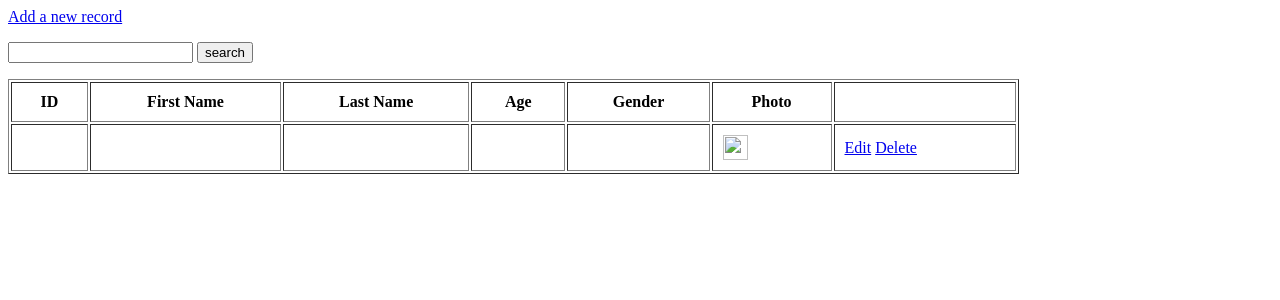
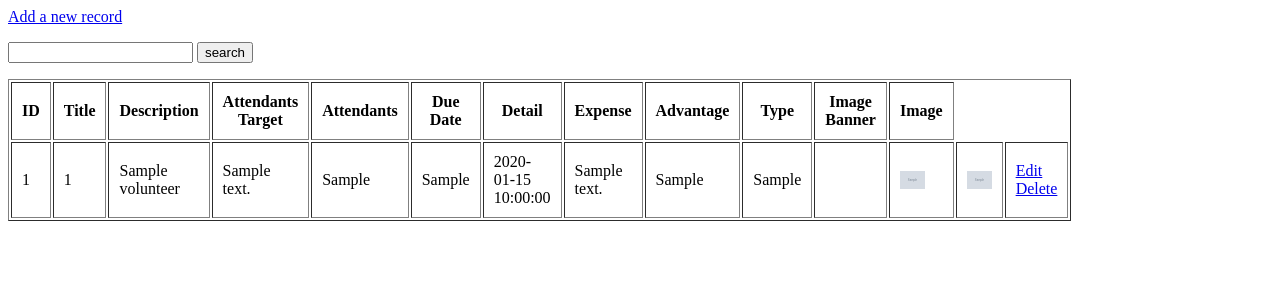
Before and after one commit to plankton-pp/volunteerHub, a PHP site: page /view.php in a window 1280 px wide. Shown: the top 300 px of the page. Run offline with PHP 8.4, Linux system fonts and the light colour scheme; tables that the repository leaves empty or names only in its code hold one stand-in row (values such as "Sample post"); grey boxes marked "Sample" are stand-in pictures; data that the repository does not hold is empty.

Commit message:
Add files via upload

```diff
--- a/htm/view.php
+++ b/htm/view.php
@@ -16,40 +16,52 @@
 </form>
 <?php
 // connect to the database
-$conn=mysqli_connect("localhost", "root", "","RegisterDB");
+$conn=mysqli_connect("localhost", "root", "","volunteerhub");
 $conn->query("SET NAMES UTF8");
 // get results from database
 if (isset($_GET["search"])) {
- $name = $_GET["search"];
- $sql="SELECT * FROM register WHERE firstname LIKE '$name'";
+ $title = $_GET["search"];
+ $sql="SELECT * FROM volunteer WHERE title LIKE '$title'";
 } else {
- $sql="SELECT * FROM register";
+ $sql="SELECT * FROM volunteer";
 }
 $rs=$conn->query($sql);
 // Print Header of Table
 echo "<table border='1' cellpadding='10' width=80% >";
 echo "<tr>
 <th>ID</th>
-<th>First Name</th>
-<th>Last Name</th>
-<th>Age</th>
-<th>Gender</th>
-<th>Photo</th>
-<th></th>
+<th>Title</th>
+<th>Description</th>
+<th>Attendants Target</th>
+<th>Attendants</th>
+<th>Due Date</th>
+<th>Detail</th>
+<th>Expense</th>
+<th>Advantage</th>
+<th>Type</th>
+<th>Image Banner</th>
+<th>Image</th>
  </tr>";
  // loop through results of database query, displaying them in the table
 while($row = $rs->fetch_assoc()) {
-$id = $row['ID'];
+$id = $row['id'];
 $data = "return alertID($id)";
 
 // echo out the contents of each row into a table
 echo "<tr>";
 echo '<td>' . $id . '</td>';
-echo '<td>' . $row['FirstName'] . '</td>';
-echo '<td>' . $row['LastName'] . '</td>';
-echo '<td>' . $row['Age'] . '</td>';
-echo '<td>' . $row['Gender'] . '</td>';
-echo '<td>' . '<img src="'.$row['Photo'].'" width = "25">'. '</td>';
+echo '<td>' . $row['id'] . '</td>';
+echo '<td>' . $row['title'] . '</td>';
+echo '<td>' . $row['description'] . '</td>';
+echo '<td>' . $row['attendants_target'] . '</td>';
+echo '<td>' . $row['attendants'] . '</td>';
+echo '<td>' . $row['due_date'] . '</td>';
+echo '<td>' . $row['detail'] . '</td>';
+echo '<td>' . $row['expenses'] . '</td>';
+echo '<td>' . $row['advantage'] . '</td>';
+echo '<td>' . $row['type'] . '</td>';
+echo '<td>' . '<img src="'.$row['img_banner'].'" width = "25">'. '</td>';
+echo '<td>' . '<img src="'.$row['img'].'" width = "25">'. '</td>';
 echo '<td><a href="editForm.php?id='.$id.'">Edit</a> ';
 echo '<a href="delete.php?id='.$id.'">Delete</a></td>';
 echo "</tr>";
```
Also changed, not shown: htm/insertForm.htm (+13 -18 lines).
